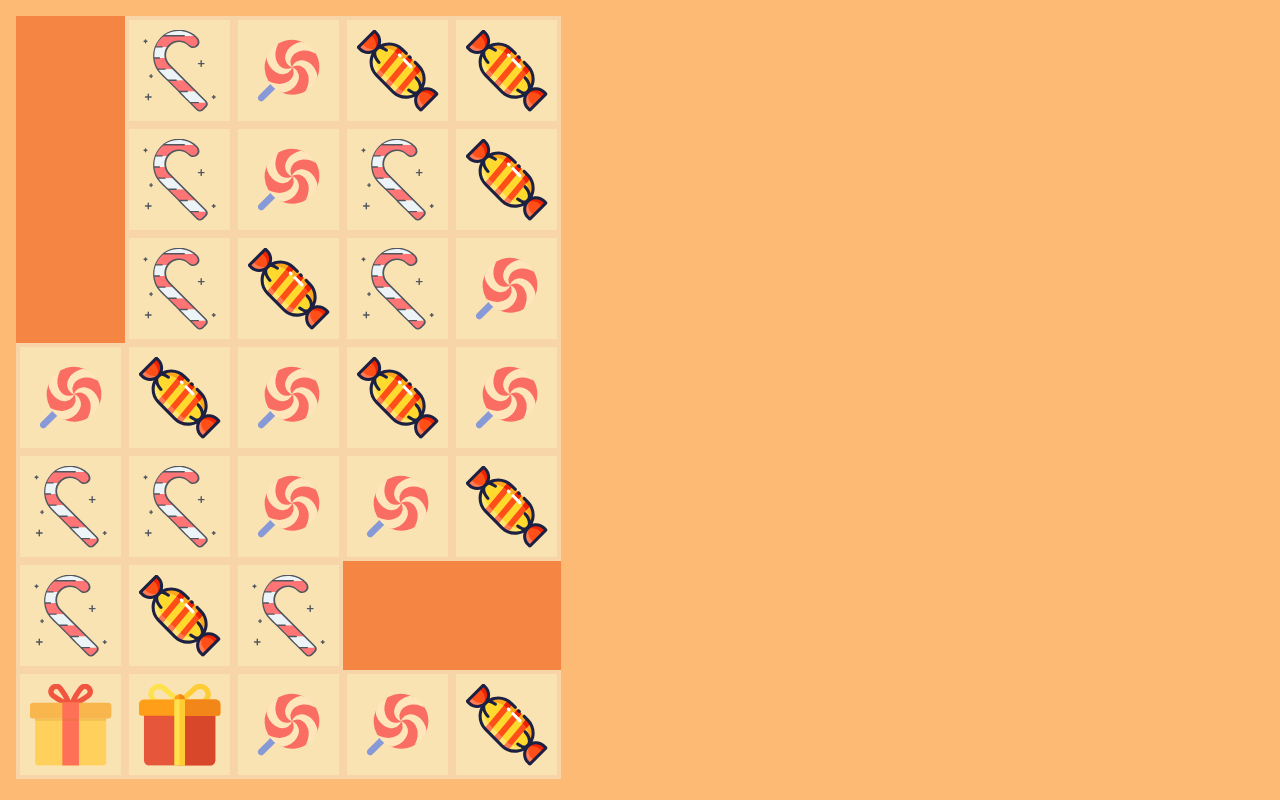
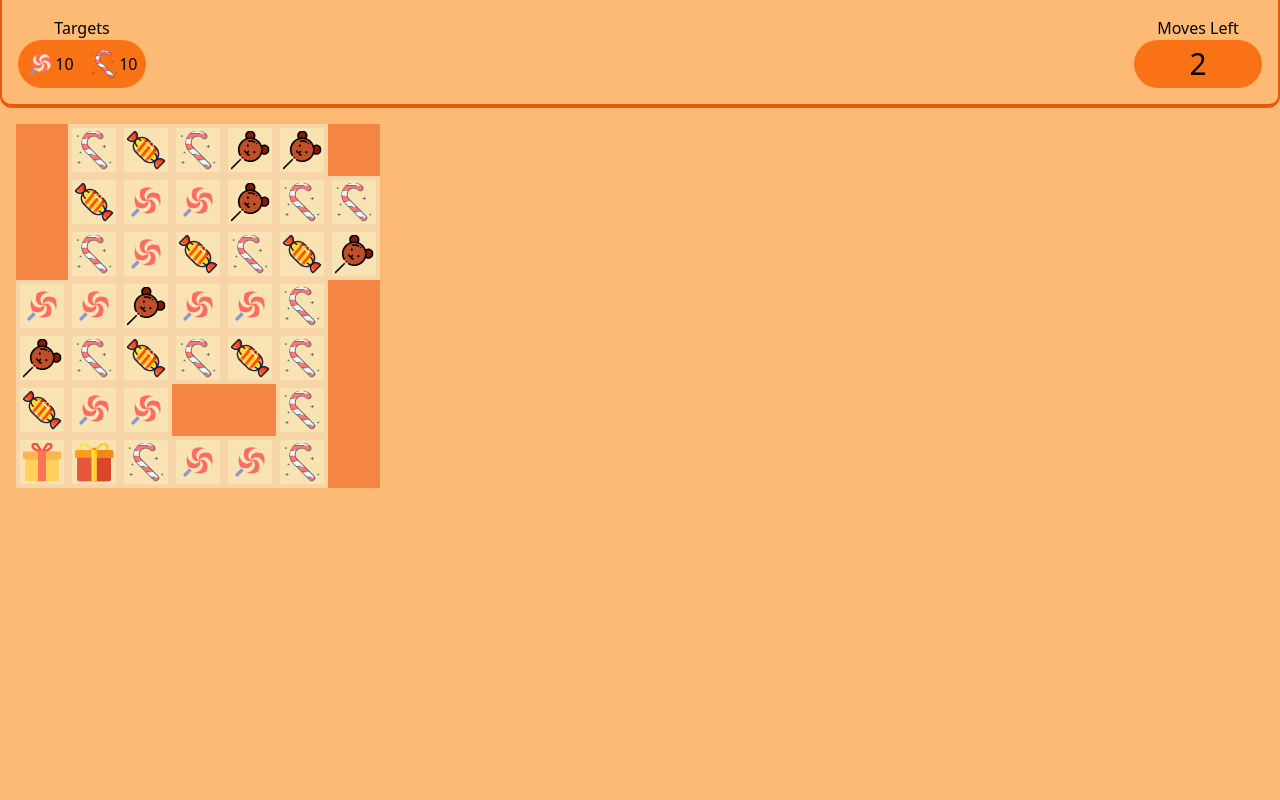
Before and after one commit to Mudoker/Candy_Crush_CLone, a Next.js app: page /game/0 in a window 1280 px wide. Built offline with nearby package versions, Linux system fonts and the light colour scheme.

Commit message:
Added remaining moves and goals

```diff
--- a/src/components/candy-crush/game.tsx
+++ b/src/components/candy-crush/game.tsx
@@ -47,7 +47,7 @@ function getClearableMap(board : boardType){
     for (let i = 0; i < height; i++) {
         let j = 0
         while (j < width){
-            if(board[i][j]?.piece.type <= 0){
+            if(board[i][j].piece.type <= 0){
                 j++
                 continue
             }
@@ -57,7 +57,7 @@ function getClearableMap(board : boardType){
             }
             if(k - j > 2){
                 for(let l = j; l < k; l++){
-                    clearableMap[i][l] = true
+                    clearableMap[i][l] = board[i][l].piece.type > 0
                 }
             }
             j = k;
@@ -68,7 +68,7 @@ function getClearableMap(board : boardType){
     for (let i = 0; i < width; i++) {
         let j = 0
         while (j < height){
-            if(board[i][j]?.piece.type <= 0){
+            if(board[i][j].piece.type <= 0){
                 j++
                 continue
             }
@@ -78,7 +78,7 @@ function getClearableMap(board : boardType){
             }
             if(k - j > 2){
                 for(let l = j; l < k; l++){
-                    clearableMap[l][i] = true
+                    clearableMap[l][i] = board[l][i].piece.type > 0
                 }
             }
             j = k;
@@ -92,10 +92,10 @@ function getClearableMap(board : boardType){
                 continue
             }
             if(board[i][j].piece.type === (board[i][j + 1].piece.type) && board[i][j].piece.type === (board[i + 1][j].piece.type) && board[i][j].piece.type === (board[i + 1][j + 1].piece.type)){
-                clearableMap[i][j] = true
-                clearableMap[i][j + 1] = true
-                clearableMap[i + 1][j] = true
-                clearableMap[i + 1][j + 1] = true
+                clearableMap[i][j] = board[i][j].piece.type > 0
+                clearableMap[i][j + 1] = board[i][j].piece.type > 0
+                clearableMap[i + 1][j] = board[i][j].piece.type > 0
+                clearableMap[i + 1][j + 1] = board[i][j].piece.type > 0
             }
         }
     }
@@ -104,11 +104,17 @@ function getClearableMap(board : boardType){
 
 function clearPieces(board: boardType){
     let pieceCleared = false
+    let pieceClearedCount : {[key: string] : number} = {}
     for (let i = 0; i < board.length; i++) {
         for (let j = 0; j < board[i].length; j++) {
             if(!board[i][j].piece.isPopping){
                 continue
             }
+            if(!pieceClearedCount.hasOwnProperty(board[i][j].piece.type)){
+                pieceClearedCount[board[i][j].piece.type] = 0
+            }
+            pieceClearedCount[board[i][j].piece.type] ++
+
             if(board[i][j].piece.type < 0 && board[i][j].piece.type > -777){
                 board[i][j].piece.type++
             }else{
@@ -118,7 +124,7 @@ function clearPieces(board: boardType){
             pieceCleared = true
         }
     }
-    return {board, pieceCleared}
+    return {board, pieceClearedCount, pieceCleared}
 }
 
 function popPieces(board: boardType, popObstacle = true){
@@ -186,6 +192,7 @@ function isMoveLegal(board : boardType, source : coordinateType, destination : c
     const newBoard = _.cloneDeep(board)
     swapPieces(newBoard, source, destination)
     const map = _.flatten(getClearableMap(newBoard))
+    // console.log(getClearableMap(newBoard))
     // console.log(map)
     return map.findIndex(e => e === true) >= 0
 }
@@ -195,11 +202,16 @@ export default function Game({availablePieces, initialBoard, animationSpeed = de
     const [boardSize, setBoardSize] = useState(100)
     const [isProcessing, setIsProcessing] = useState(false)
     const [board, setBoard] = useState<boardType>([])
-    const [movesRemaining, setMovesRemaining] = useState(moveCount)
-    const [piecesDestroyed, setPiecesDestroyed] = useState({})
+    const [movesLeft, setMovesLeft] = useState(moveCount)
+    const [piecesCleared, setPiecesCleared] = useState<{[key : string] : number}>({})
+    // console.log(piecesCleared)
     const width = board[0]?.length
     const height = board.length
     const onPieceSwipe = async function(x: number, y: number, {dx = 0, dy = 0} : {dx? : number; dy?: number}){
+        if(movesLeft <= 0){
+            alert("Entek woi")
+            return
+        }
         if(isProcessing){
             return
         }
@@ -228,12 +240,14 @@ export default function Game({availablePieces, initialBoard, animationSpeed = de
         }
 
         setIsProcessing(true)
+        setMovesLeft(movesLeft-1)
 
         swapPieces(newBoard, {x, y}, {x: x + dx, y: y + dy})
         syncBoardPieces(newBoard)
         setBoard(newBoard)
         await waitFor(animationSpeed.move)
 
+        let newPiecesCleared = _.clone(piecesCleared)
         let result
         do {
             newBoard = popPieces(_.cloneDeep(newBoard))
@@ -242,6 +256,14 @@ export default function Game({availablePieces, initialBoard, animationSpeed = de
 
             result = clearPieces(newBoard)
             newBoard = result.board
+            newPiecesCleared = _.clone(newPiecesCleared)
+            for (const piece in result.pieceClearedCount) {
+                if(!newPiecesCleared.hasOwnProperty(piece)){
+                    newPiecesCleared[piece] = 0
+                }
+                newPiecesCleared[piece] += result.pieceClearedCount[piece]
+            }
+            setPiecesCleared(newPiecesCleared)
             syncBoardPieces(newBoard)
             setBoard(newBoard)
             await waitFor(animationSpeed.clear)
@@ -284,12 +306,49 @@ export default function Game({availablePieces, initialBoard, animationSpeed = de
             setBoardSize(referenceSize);
         }
         calculateTileSize()
+
+        const newPiecesCleared = {...piecesCleared}
+        Object.keys(goals).forEach(piece => newPiecesCleared[piece] = 0)
+        setPiecesCleared(newPiecesCleared)
         window.addEventListener("resize", calculateTileSize)
     }, [])
+    const remainingGoals = Object.keys(goals).reduce((accumulator : {[key : string] : number}, piece) => {
+        accumulator[piece] = goals[piece] - piecesCleared[piece];
+        return accumulator;
+    }, {});
     return (
         <AnimationSpeedContext.Provider value={animationSpeed}>
-            <div ref={tilesContainer} className="w-full">
-                <Board board={board} onSwipe={onPieceSwipe} boardSize={boardSize}></Board>
+            <div className="border-b-4 border-x-2 border-orange-600 rounded-b-xl p-4 flex">
+                <div className={`mr-auto text-center`}>
+                    <div>
+                        Targets
+                    </div>
+                    <div className="rounded-3xl bg-orange-500 w-32 h-12 flex items-center justify-center">
+                        {
+                            Object.keys(goals).map((piece, i) => {
+                                return (
+                                    <div key={i} className="h-full flex items-center text-md mx-auto">
+                                        <img src={`/pieces/piece-${piece}.svg`} className="h-3/5"/>
+                                        <div>{remainingGoals[piece]}</div>
+                                    </div>
+                                )
+                            })
+                        }
+                    </div>
+                </div>
+                <div className={`ml-auto text-center`}>
+                    <div className="mt-auto">
+                        Moves Left
+                    </div>
+                    <div className="rounded-3xl bg-orange-500 w-32 h-12 flex items-center justify-center text-3xl">
+                        {movesLeft}
+                    </div>
+                </div>
+            </div>
+            <div className={`flex p-4`} style={{minHeight: "50svh"}}>
+                <div ref={tilesContainer} className="w-full">
+                    <Board board={board} onSwipe={onPieceSwipe} boardSize={boardSize}></Board>
+                </div>
             </div>
         </AnimationSpeedContext.Provider>
     )
--- a/src/pages/game/[id].tsx
+++ b/src/pages/game/[id].tsx
@@ -18,13 +18,11 @@ export default function Page(){
     init()
   }, [id])
   return (
-    <main>
-      <div className={`flex bg-orange-300 p-4`} style={{minHeight: "100svh"}}>
-        {
-          !!stage ? <Game availablePieces={stage.availablePieces} initialBoard={stage.board} moveCount={stage.moveCount} goals={stage.goals}></Game>
-          : null
-        }
-      </div>
+    <main className="bg-orange-300" style={{minHeight: "100svh"}}>
+      {
+        !!stage ? <Game availablePieces={stage.availablePieces} initialBoard={stage.board} moveCount={stage.moveCount} goals={stage.goals}></Game>
+        : null
+      }
     </main>
   )
 }
--- a/src/pages/game/available-stages.tsx
+++ b/src/pages/game/available-stages.tsx
@@ -8,17 +8,17 @@ export type availableStageType = {
 export const availableStages : availableStageType[] = [
   {
     board: [
-      [ -777, 0, 0, 0, 0],
-      [ -777, 0, 0, 0, 0],
-      [ -777, 0, 0, 0, 0],
-      [ 0, 0, 0, 0, 0],
-      [ 0, 0, 0, 0, 0],
-      [ 0, 0, 0, -777, -777],
-      [ -1, -2, 0, 0, 0],
+      [ -777, 0, 0, 0, 0, 0, -777],
+      [ -777, 0, 0, 0, 0, 0, 0],
+      [ -777, 0, 0, 0, 0, 0, 0],
+      [ 0, 0, 0, 0, 0, 0, -777],
+      [ 0, 0, 0, 0, 0, 0, -777],
+      [ 0, 0, 0, -777, -777, 0, -777],
+      [ -1, -2, 0, 0, 0, 0, -777],
     ],
-    moveCount: 30,
-    goals: {"1" : 10, "2" : 10, "3" : 10},
-    availablePieces: [1, 2, 3],
+    moveCount: 2,
+    goals: {"1" : 10, "2" : 10},
+    availablePieces: [1, 2, 3, 4],
   },
   {
     board: [
@@ -30,7 +30,7 @@ export const availableStages : availableStageType[] = [
     ],
     moveCount: 30,
     goals: {"1" : 10, "2" : 10, "3" : 10},
-    availablePieces: [1, 2, 3],
+    availablePieces: [1, 2, 3, 4],
   }
 ]
 
@@ -45,7 +45,10 @@ export async function fetchAvailableStages(){
   })
 }
 
-export async function fetchStage(id : number){
+export async function fetchStage(id : any){
+  if(parseInt(id) < 0){
+    return
+  }
   return new Promise<{success: boolean, stage: availableStageType}>((resolve, reject) => {
     setTimeout(() => {
       resolve({
```
